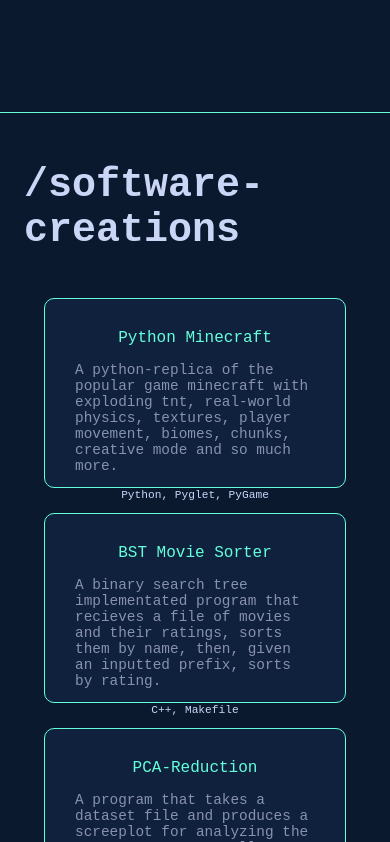
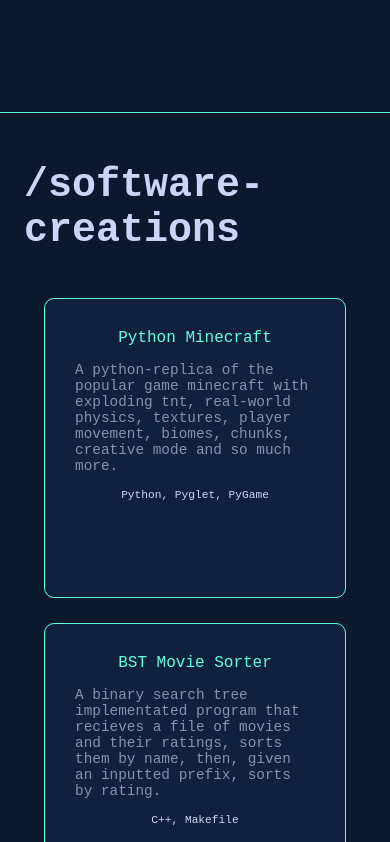
Before and after one commit to briggsrr/My-Website, a React (Create React App) app: page / in a window 390 px wide. Shown: the part 2928-3770 px from the top of the page. Built offline with nearby package versions, Linux system fonts and the light colour scheme.

Commit message:
fixing software-creations mobile bug

```diff
--- a/src/components/CreationSection/CreationElements.js
+++ b/src/components/CreationSection/CreationElements.js
@@ -109,6 +109,12 @@
 
 
     }
+    @media screen and (max-width:400px) {
+        height: 300px;
+
+
+
+    }
 
 
 
```
